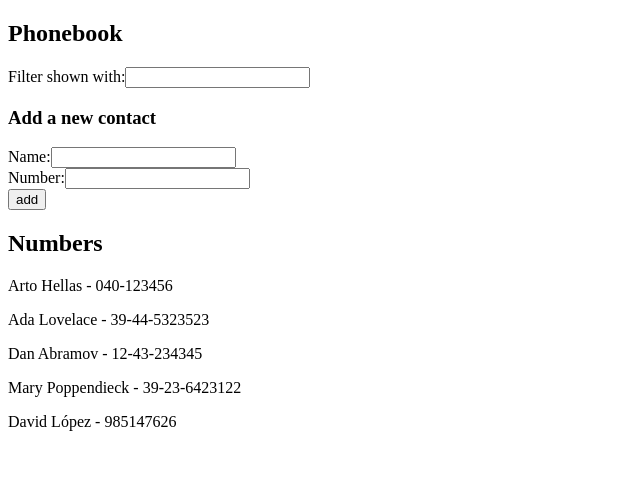
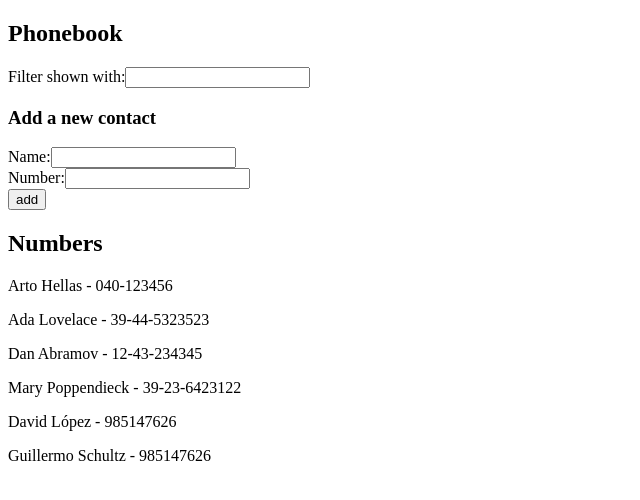
Before and after one commit to Albajarast/FullStackOpen2020, a React (Create React App) app in the folder part2/phonebook-app/: page / in a window 1280 px wide. Shown: the top 500 px of the page, without its empty margins (0-640 px from the left). Built offline with nearby package versions, Linux system fonts and the light colour scheme; data requests are answered from the project's data file.

Commit message:
Add: exercise 2.16

```diff
--- a/part2/phonebook-app/db.json
+++ b/part2/phonebook-app/db.json
@@ -24,6 +24,11 @@
       "name": "David López",
       "number": "985147626",
       "id": 5
+    },
+    {
+      "name": "Guillermo Schultz",
+      "number": "985147626",
+      "id": 6
     }
   ]
 }
--- a/part2/phonebook-app/src/App.js
+++ b/part2/phonebook-app/src/App.js
@@ -1,17 +1,16 @@
-import axios from 'axios'
 import React, { useEffect, useState } from 'react'
 import FilterName from './components/FilterName'
 import PersonForm from './components/PersonForm'
 import ContactsList from './components/ContactsList'
+import personService from './services/persons'
 
 const App = () => {
   const [persons, setPersons] = useState([])
   const [newSearch, setNewSearch] = useState('')
 
   const fetchData = () => {
-    axios.get('http://localhost:3001/persons').then((response) => {
-      console.log(response.data)
-      setPersons(response.data)
+    personService.getAll().then((response) => {
+      setPersons(response)
     })
   }
 
--- a/part2/phonebook-app/src/components/PersonForm.js
+++ b/part2/phonebook-app/src/components/PersonForm.js
@@ -1,5 +1,6 @@
 import axios from 'axios'
 import React, { useState } from 'react'
+import personService from '../services/persons'
 
 function PersonForm({ persons, setPersons }) {
   const [newName, setNewName] = useState('')
@@ -12,21 +13,17 @@
       number: newNumber
     }
 
-    console.log(newName)
-
     let foundPerson = false
     if (persons.findIndex((person) => person.name === newName) !== -1) {
       foundPerson = true
     }
 
     if (!foundPerson) {
-      axios
-        .post('http://localhost:3001/persons', newPerson)
-        .then((response) => {
-          setPersons(persons.concat(response.data))
-          setNewName('')
-          setNewNumber('')
-        })
+      personService.create(newPerson).then((response) => {
+        setPersons(persons.concat(response))
+        setNewName('')
+        setNewNumber('')
+      })
     } else {
       setNewName('')
       setNewNumber('')
--- /dev/null
+++ b/part2/phonebook-app/src/services/persons.js
@@ -0,0 +1,19 @@
+import axios from 'axios'
+const baseUrl = 'http://localhost:3001/persons'
+
+const getAll = () => {
+  const request = axios.get(baseUrl)
+  return request.then((response) => response.data)
+}
+
+const create = (newPerson) => {
+  const request = axios.post(baseUrl, newPerson)
+  return request.then((response) => response.data)
+}
+
+const methods = {
+  getAll,
+  create
+}
+
+export default methods
```
